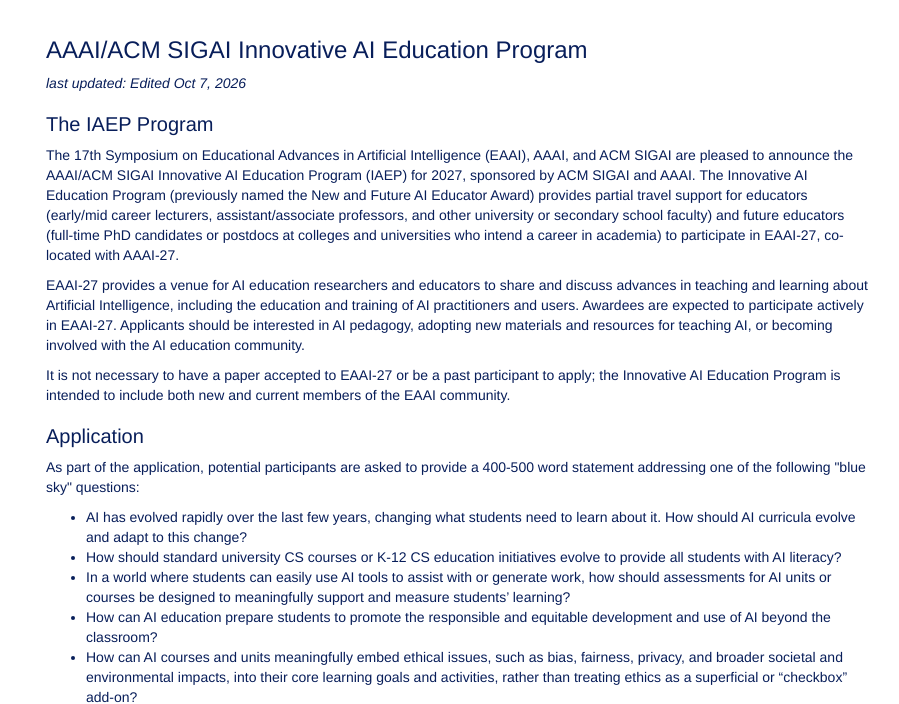
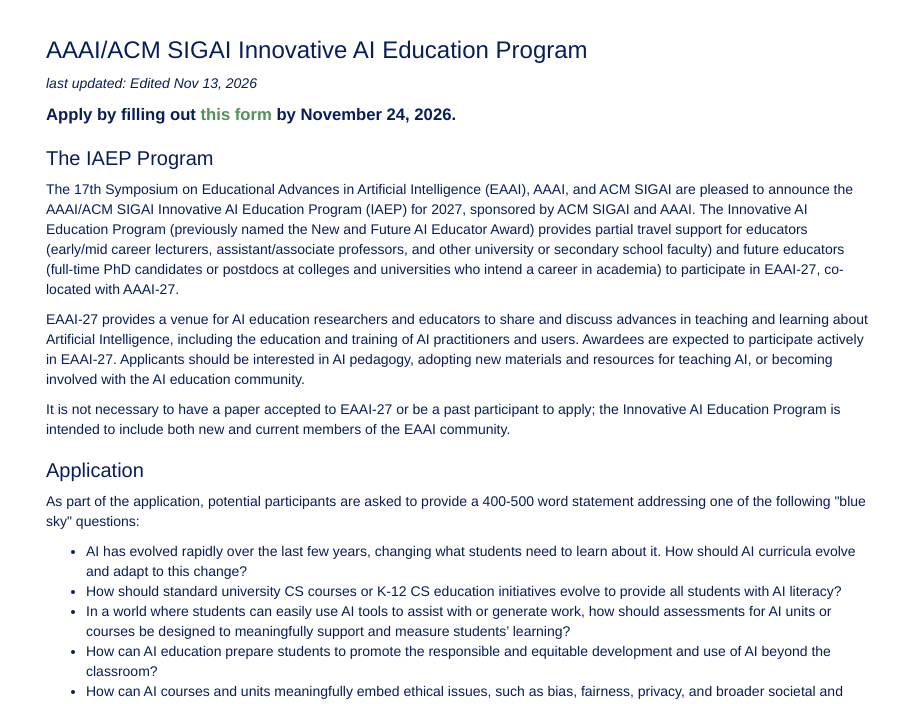
Before and after one commit to EAAI-conf/EAAI-conf.github.io, a plain HTML site: page eaai/iaep.html in a window 1280 px wide. Shown: the part 53-757 px from the top of the page, without its empty margins (39-938 px from the left). Drawn offline with Linux system fonts and the light colour scheme.

Commit message:
Updates to IAEP details

```diff
--- a/eaai/iaep.html
+++ b/eaai/iaep.html
@@ -131,7 +131,9 @@
                 <!-- START EDITING HERE -- STEPHANIE ROSENTHAL -->
 
 	<h1 id="linkhereifneeded">AAAI/ACM SIGAI Innovative AI Education Program</h1>
-	<p><em>last updated: Edited Oct 7, 2026</em></p>
+	<p><em>last updated: Edited Nov 13, 2026</em></p>
+
+    <p style="font-size: calc(1em + 2pt);"><strong>Apply by filling out <a href="https://forms.gle/5vi7NaViTQYerRWcA">this form</a> by November 24, 2026.</strong>
 
 	<h2 id="link2">The IAEP Program </h2>
 
```
Also changed, not shown: year/eaai-27.html (+2 -3 lines).
